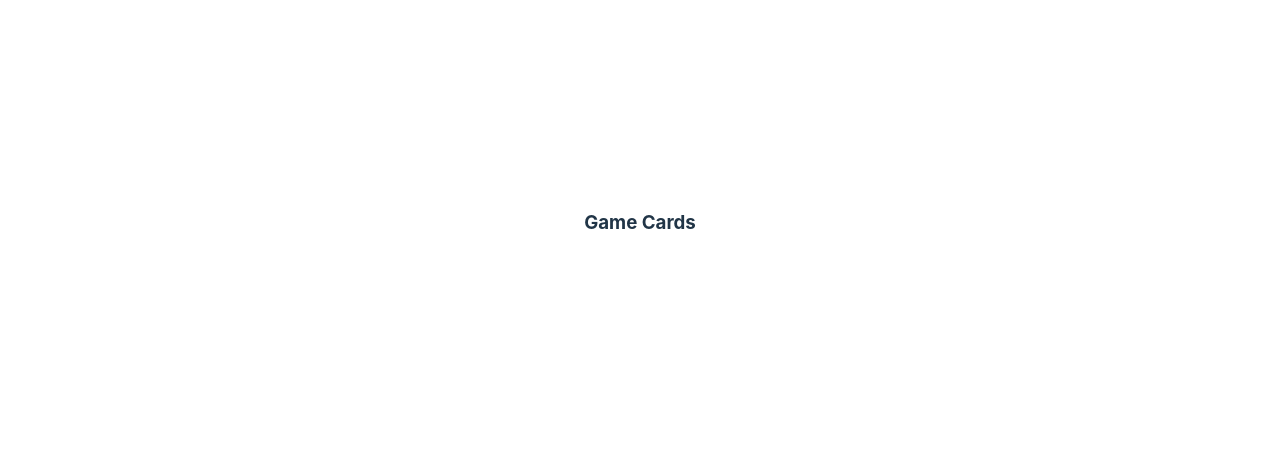
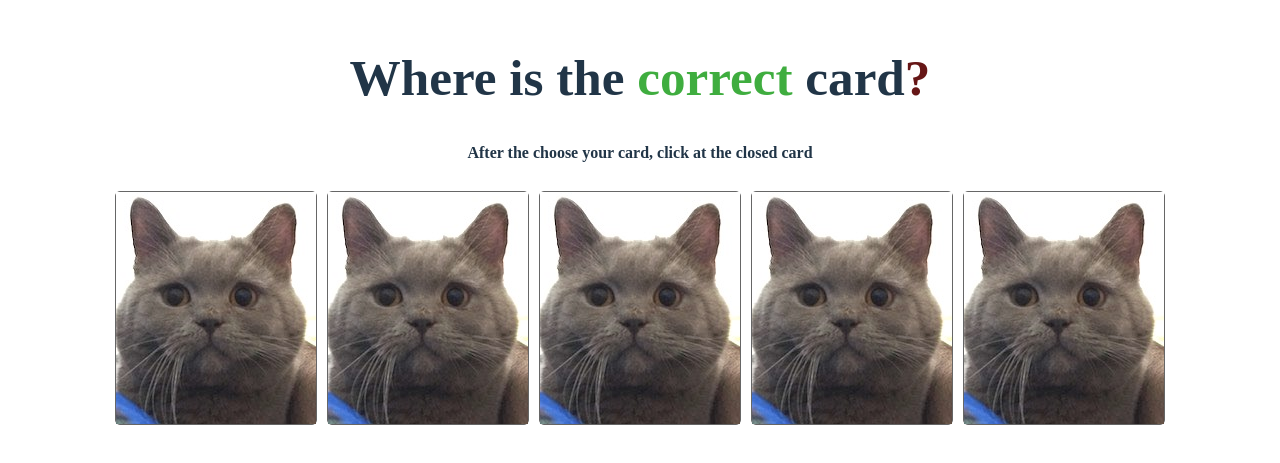
Before and after one commit to tugrankenger/card-finding-game, a Vue app: page / in a window 1280 px wide. Shown: the part 177-640 px from the top of the page. Built offline with nearby package versions, Linux system fonts and the light colour scheme.

Commit message:
created card component

```diff
--- a/src/App.vue
+++ b/src/App.vue
@@ -23,5 +23,7 @@ export default{
 </script>
 
 <style>
-
+  body{
+    font-family: "sans-serif";
+  }
 </style>
--- a/src/components/Card.vue
+++ b/src/components/Card.vue
@@ -0,0 +1,31 @@
+<template>
+  <div class="card">
+        <img src="../assets/card-1.jpg" alt="">
+      </div>
+</template>
+
+<script>
+
+</script>
+
+<style scoped>
+.card{
+    width: 200px;
+    height: 232px;
+    margin: 5px;
+    padding: 0px;
+    border: 1px solid #666;
+    border-radius: 5px;
+    transition: box-shadow .5s;
+    cursor: pointer;
+  }
+
+  .card:hover{
+    box-shadow: 0px 5px 48px #666;
+    transition: box-shadow .5s;
+  }
+  .card img{
+    width: 100%;
+    height: 100%;
+  }
+</style>
--- a/src/components/GameCards.vue
+++ b/src/components/GameCards.vue
@@ -1,11 +1,38 @@
 <template>
-  <h3>Game Cards</h3>
+  <div class="game-area">
+    <h1 class="title">Where is the <span>correct</span> card<strong>?</strong></h1>
+    <h4 class="description">After the choose your card, click at the closed card</h4>
+
+    <div class="container">
+      <app-card v-for="i in 5"></app-card>
+    </div>
+    <div class="container">
+
+    </div>
+  </div>
 </template>
 
 <script>
-
+  import Card from "./Card.vue"
+  export default{
+    components:{
+      appCard: Card
+    }
+  }
 </script>
 
-<style>
+<style scoped>
+  .title span{
+    color: rgb(63, 173, 63);
+  }
+  .title strong{
+    color: rgb(102, 22, 22);
+  }
+
+  .container{
+    display: flex;
+    align-items: center;
+    justify-content: center;
+  }
 
 </style>
```
